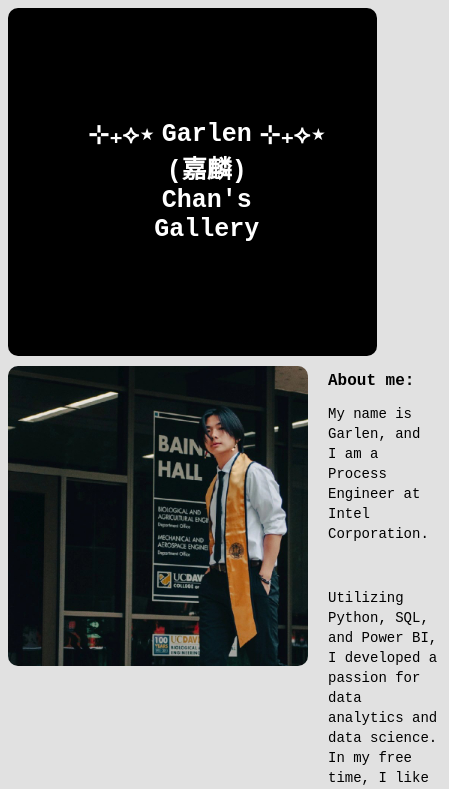
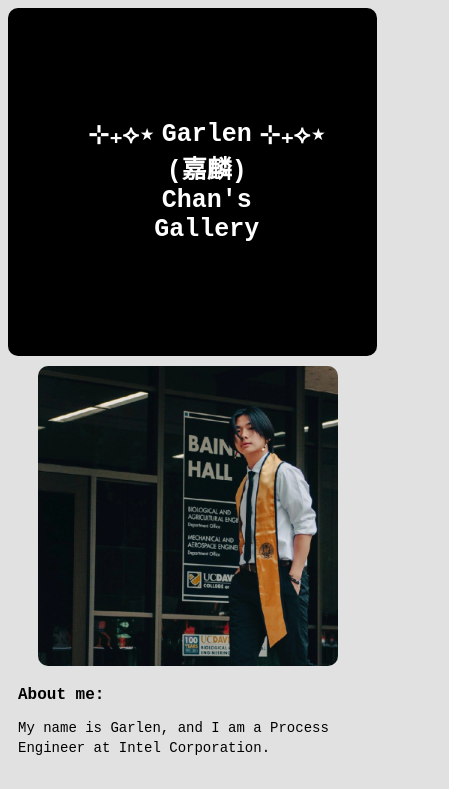
Before and after one commit to gachan2090/len.katsu, a React (Vite) app: page / in a window 390 px wide. Shown: the top 789 px of the page, 449 px wide, since content can reach past the window. Built offline with nearby package versions, Linux system fonts and the light colour scheme.

Commit message:
Update index.css

```diff
--- a/src/index.css
+++ b/src/index.css
@@ -182,8 +182,8 @@ html {
 
   #WholeBioWrapper {
     display: flex;
-    flex-direction: row;
-    align-items: left;
+    flex-direction: column;
+    align-items: center;
   }
 
   #BioImage {
```
